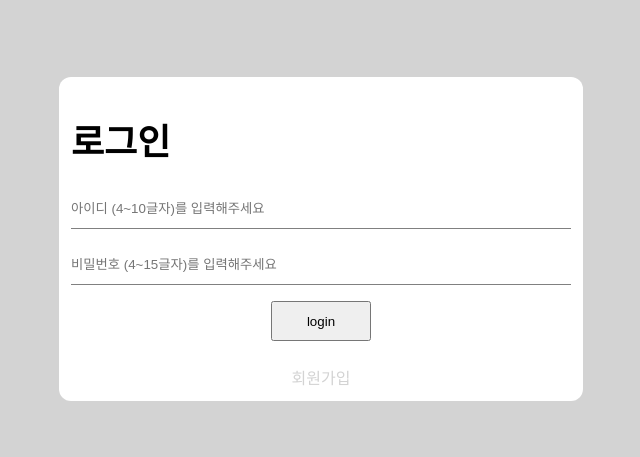
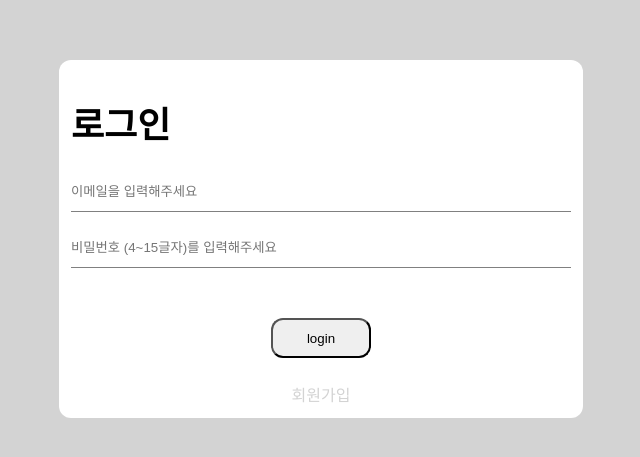
Before and after one commit to hyewon0615/-2024nbcamp_timeattack, a React (Create React App) app: page /login in a window 1280 px wide. Shown: the part 161-618 px from the top of the page, without its empty margins (319-959 px from the left). Built offline with nearby package versions, Linux system fonts and the light colour scheme.

Commit message:
유효성 검사 추가/ react-hook-form 사용전

```diff
--- a/package.json
+++ b/package.json
@@ -15,13 +15,15 @@
     "axios": "^1.6.5",
     "react": "^18.2.0",
     "react-dom": "^18.2.0",
+    "react-hook-form": "^7.49.2",
     "react-redux": "^9.0.4",
     "react-router-dom": "^6.21.1",
     "react-scripts": "5.0.1",
     "redux": "^5.0.1",
     "styled-components": "^6.1.6",
     "typescript": "^4.4.2",
-    "web-vitals": "^2.1.0"
+    "web-vitals": "^2.1.0",
+    "yup": "^1.3.3"
   },
   "scripts": {
     "start": "react-scripts start",
--- /dev/null
+++ b/src/componenets/common/Button.tsx
@@ -0,0 +1,21 @@
+import styled from 'styled-components';
+type Props = { text: string; onClick(): void };
+function Button({ text, onClick }: Props) {
+  return (
+    <ButtonWrapper>
+      <button onClick={onClick}>{text}</button>
+    </ButtonWrapper>
+  );
+}
+
+const ButtonWrapper = styled.div`
+  margin-top: 50px;
+  display: flex;
+  justify-content: center;
+  & button {
+    width: 100px;
+    height: 40px;
+    border-radius: 12px;
+  }
+`;
+export default Button;
--- a/src/pages/Home.tsx
+++ b/src/pages/Home.tsx
@@ -1,5 +1,9 @@
+import { useDispatch } from 'react-redux';
+import Button from '../componenets/common/Button';
+import { logout } from '../redux/modules/authSlice';
 function Home() {
-  return <div>Home</div>;
+  const dispatch = useDispatch();
+  return <Button onClick={() => dispatch(logout(''))} text={'로그아웃'} />;
 }
 
 export default Home;
--- a/src/pages/Login.tsx
+++ b/src/pages/Login.tsx
@@ -2,6 +2,7 @@ import { useState } from 'react';
 import { useDispatch } from 'react-redux';
 import styled from 'styled-components';
 import authApi from '../api';
+import Button from '../componenets/common/Button';
 import useForm from '../hooks/useForm';
 import { login } from '../redux/modules/authSlice';
 function Login() {
@@ -33,6 +34,9 @@ function Login() {
       }
     } else {
       //회원가입
+      if (password !== checkPassword) {
+        alert('비밀번호와 확인비밀번호가 일치하지 않습니다.');
+      } else {
         try {
           const { data } = await authApi.post('/register', {
             id,
@@ -49,6 +53,7 @@ function Login() {
           alert(err.response.data.message);
         }
       }
+    }
   };
   return (
     <Container>
@@ -58,11 +63,11 @@ function Login() {
           name="id"
           onChange={onChangeHandler}
           value={id}
-          placeholder="아이디 (4~10글자)를 입력해주세요 "
-          minLength={4}
-          maxLength={10}
+          placeholder="이메일을 입력해주세요 "
+          type="email"
         />
         <Input
+          type="password"
           name="password"
           onChange={onChangeHandler}
           value={password}
@@ -90,9 +95,7 @@ function Login() {
             />
           </>
         )}
-        <ButtonWrapper>
-          <Button>{isLoginMode ? 'login' : 'join us'}</Button>
-        </ButtonWrapper>
+        <Button onClick={() => {}} text={isLoginMode ? 'login' : 'join us'} />
 
         <ToggleText>
           <span onClick={() => setIsLoginMode((prev) => !prev)}>
@@ -147,12 +150,5 @@ const ToggleText = styled.div`
     }
   }
 `;
-const Button = styled.button`
-  width: 100px;
-  height: 40px;
-`;
-const ButtonWrapper = styled.div`
-  display: flex;
-  justify-content: center;
-`;
+
 export default Login;
```
Also changed, not shown: 1 other file (tests, documents, lock files or other folders). Lines whose indentation alone changed are shown as unchanged.
